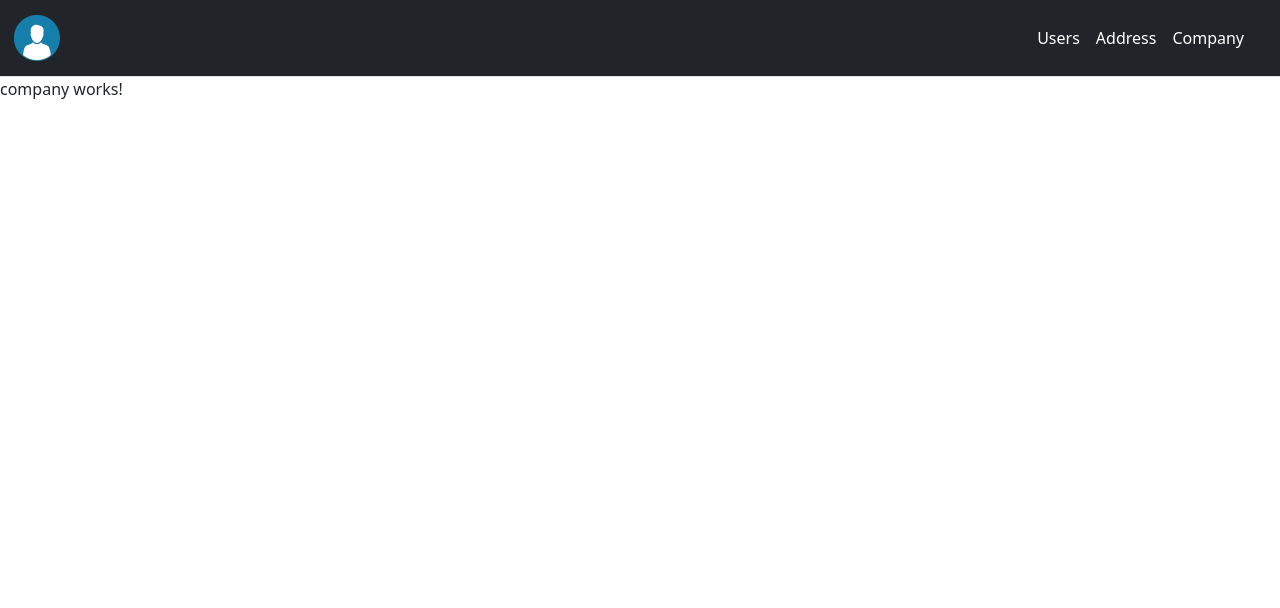
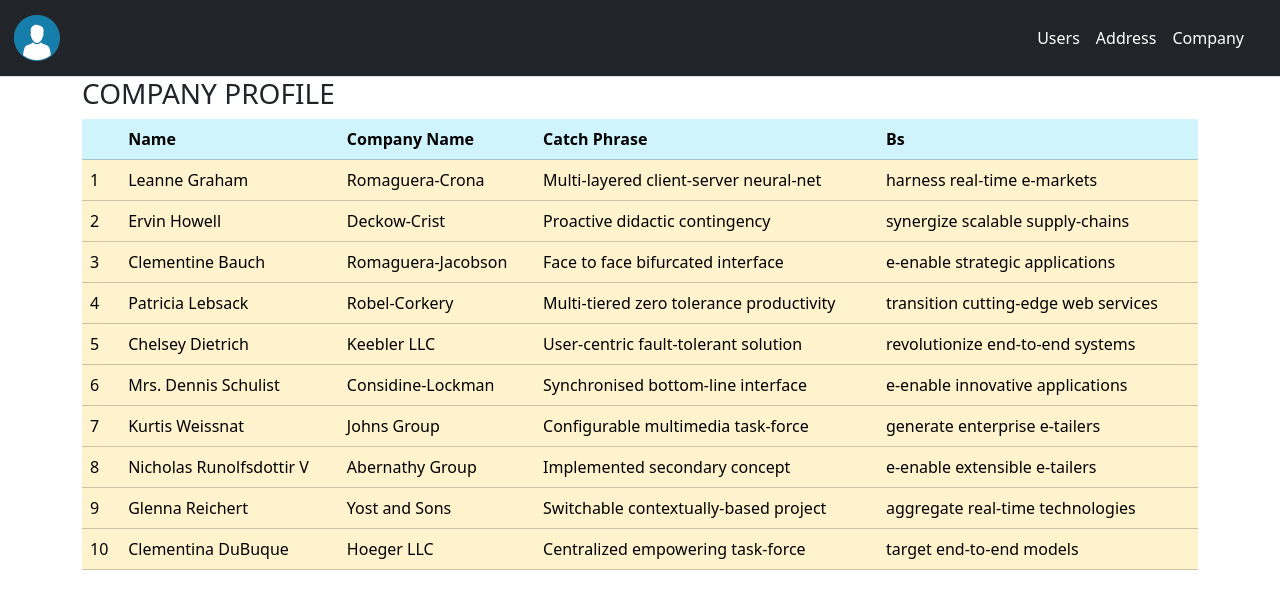
Before and after one commit to Renetta/Ideal_Solutions_Task1, an Angular app in the folder UserProfile/: page /company in a window 1280 px wide. Shown: the top 608 px of the page. Built offline with nearby package versions, Linux system fonts and the light colour scheme.

Commit message:
Showing company details of users in Compnay tab

```diff
--- a/UserProfile/src/app/components/company/company.component.html
+++ b/UserProfile/src/app/components/company/company.component.html
@@ -1 +1,23 @@
-<p>company works!</p>
+<div class="container">
+    <h3>COMPANY PROFILE</h3>
+    <table class="table table-info">
+        <thead>
+            <tr>
+                <th></th>
+                <th>Name</th>
+                <th>Company Name</th>
+                <th>Catch Phrase</th>
+                <th>Bs</th>
+            </tr>
+        </thead>
+        <tbody>
+            <tr *ngFor="let item of company; let i = index;" class="table-warning">
+                <td>{{i + 1}}</td>
+                <td>{{item.user.name}}</td>
+                <td>{{item.name}}</td>
+                <td>{{item.catchPhrase}}</td>
+                <td>{{item.bs}}</td>
+            </tr>
+        </tbody>
+    </table>
+</div>
--- a/UserProfile/src/app/components/company/company.component.ts
+++ b/UserProfile/src/app/components/company/company.component.ts
@@ -1,10 +1,36 @@
-import { Component } from '@angular/core';
+import { Component, OnInit } from '@angular/core';
+import { Company } from 'src/app/modals/company';
+import { users } from 'src/app/modals/users';
+import { UsersService } from 'src/app/services/users.service';
 
 @Component({
   selector: 'app-company',
   templateUrl: './company.component.html',
   styleUrls: ['./company.component.css']
 })
-export class CompanyComponent {
+export class CompanyComponent implements OnInit{
+
+  users: users[] = [];
+  company: Company[] = [];
+
+  constructor(private userService: UsersService) {
+  }
+
+  ngOnInit(): void {
+    this.userService.fetchUsers().subscribe((data) => {
+      this.users = data;
+      this.users.forEach((item) => {
+        this.company.push({
+          user: {
+            id: item.id,
+            name: item.name,
+          },
+          name: item.company.name,
+          catchPhrase: item.company.catchPhrase,
+          bs: item.company.bs
+        });
+      });
+    });
+  }
 
 }
--- a/UserProfile/src/app/components/user-details/user-details.component.html
+++ b/UserProfile/src/app/components/user-details/user-details.component.html
@@ -15,7 +15,7 @@
                 <p>Zipcode {{selectedUser?.address.zipcode}}</p>
             </div>
             <div class="col-md-4  mt-5">
-                <p class="fw-bold">Company Details Details</p>
+                <p class="fw-bold">Company Details</p>
                 <p>Company Name: {{selectedUser?.company.name}}</p>
                 <p>Catch Phrase: {{selectedUser?.company.catchPhrase}}</p>
                 <p>Bs: {{selectedUser?.company.bs}}</p>
--- a/UserProfile/src/app/components/userprofile/userprofile.component.html
+++ b/UserProfile/src/app/components/userprofile/userprofile.component.html
@@ -1,5 +1,5 @@
 <div class="container">
-    <h3>User Profile</h3>
+    <h3>USER PROFILE</h3>
     <table class="table table-info">
         <thead>
             <tr>
```
Also changed, not shown: 1 other file (tests, documents, lock files or other folders).
